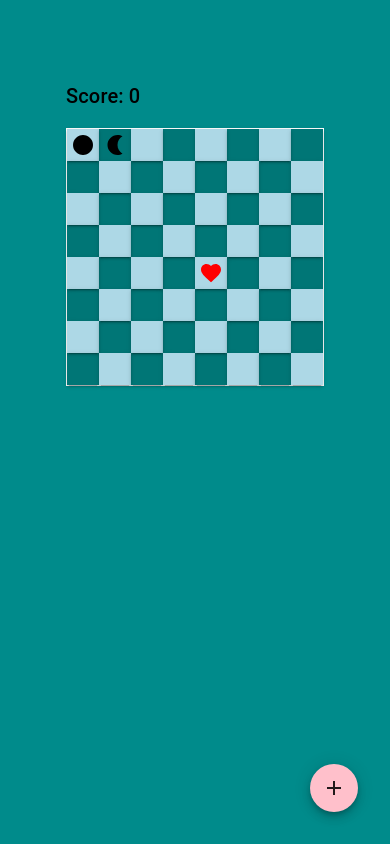
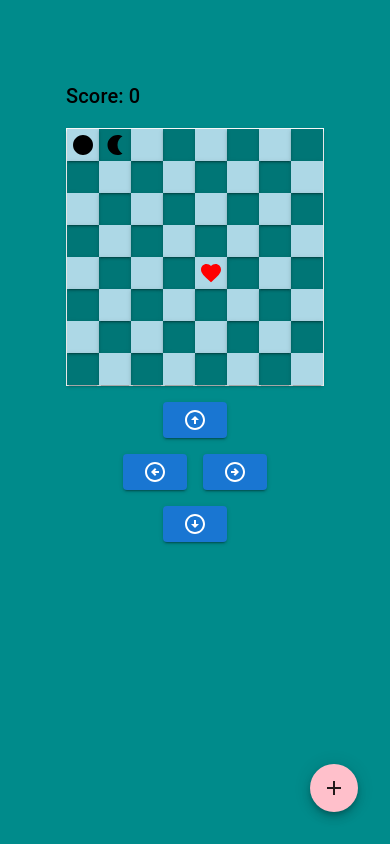
Before and after one commit to seanluong/snake, a React (Vite) app: page / in a window 390 px wide. Built offline with nearby package versions, Linux system fonts and the light colour scheme.

Commit message:
Add control buttons for mobile web

```diff
--- a/src/App.tsx
+++ b/src/App.tsx
@@ -6,6 +6,7 @@ import { ScordCard } from './components/ScordCard';
 import { useGameStateContext } from './context/GameStateContext';
 import AddIcon from '@mui/icons-material/Add';
 import { Direction } from './types';
+import { ControlButtons } from './components/ControlButtons';
 
 function App() {
   const { gameState, dispatch } = useGameStateContext();
@@ -80,6 +81,7 @@ function App() {
           }}>
           <AddIcon />
       </Fab>
+      <ControlButtons />
     </Stack>
   )
 }
--- /dev/null
+++ b/src/components/ControlButtons.tsx
@@ -0,0 +1,57 @@
+import { Button } from "@mui/material";
+import { Stack } from "@mui/system";
+import ArrowCircleUpOutlinedIcon from '@mui/icons-material/ArrowCircleUpOutlined';
+import ArrowCircleDownOutlinedIcon from '@mui/icons-material/ArrowCircleDownOutlined';
+import ArrowCircleLeftOutlinedIcon from '@mui/icons-material/ArrowCircleLeftOutlined';
+import ArrowCircleRightOutlinedIcon from '@mui/icons-material/ArrowCircleRightOutlined';
+import { useGameStateContext } from "../context/GameStateContext";
+import { Direction } from "../types";
+
+const ControlButton = (props: { direction: Direction }) => {
+    const { direction } = props;
+    const { gameState, dispatch } = useGameStateContext();
+
+    const handleButtonClicked = (direction: Direction) => {
+        dispatch({
+            type: "changeDirection",
+            payload: {
+              direction
+            }
+        });
+    }
+
+    let icon;
+    if (direction === "UP") {
+        icon = <ArrowCircleUpOutlinedIcon />;
+    } else if (direction === "DOWN") {
+        icon = <ArrowCircleDownOutlinedIcon />;
+    } else if (direction === "LEFT") {
+        icon = <ArrowCircleLeftOutlinedIcon />;
+    } else {
+        // RIGHT
+        icon = <ArrowCircleRightOutlinedIcon />;
+    }
+    const disabled = gameState.status === "FINISHED";
+    return <Button variant="contained" disabled={disabled} onClick={() => handleButtonClicked(direction)} >
+        {icon}
+    </Button>
+}
+
+export const ControlButtons = () => {
+    return (
+        <Stack spacing={2} sx={{
+            alignItems: "center",
+        }}>
+            <Stack direction="row">
+                <ControlButton direction={"UP"} />
+            </Stack>
+            <Stack direction="row" spacing={2}>
+                <ControlButton direction={"LEFT"} />
+                <ControlButton direction={"RIGHT"} />
+            </Stack>
+            <Stack direction="row">
+                <ControlButton direction={"DOWN"} />
+            </Stack>
+        </Stack>
+    );
+}
```
